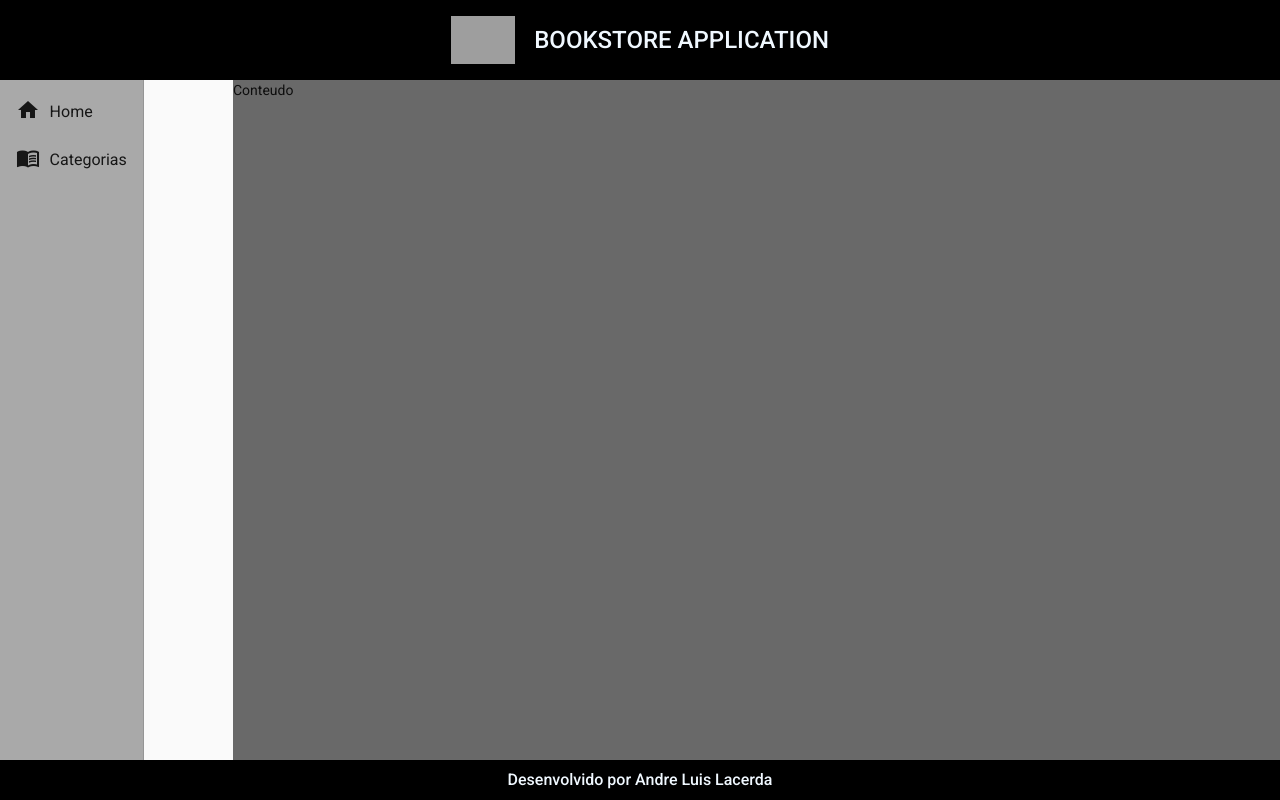
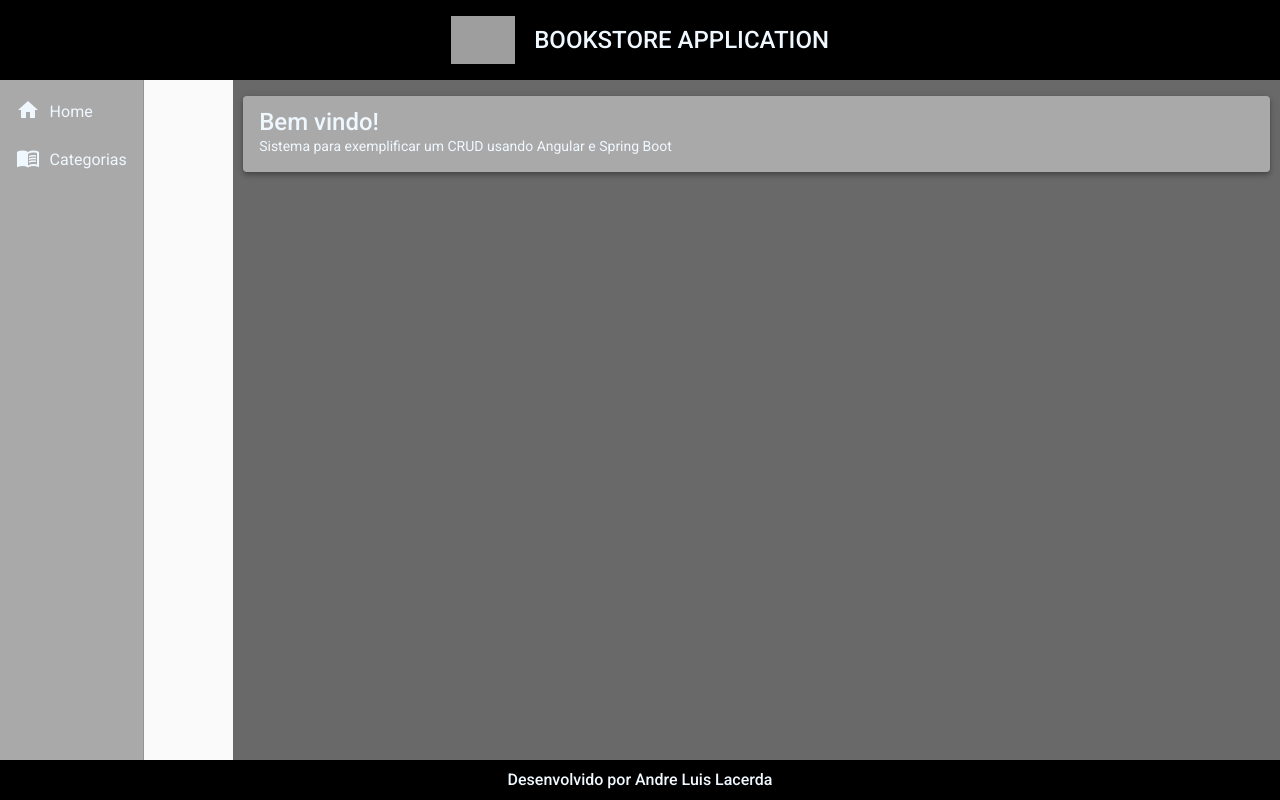
Before and after one commit to sirAndre1337/bookstore-api, an Angular app in the folder frontend/: page / in a window 1280 px wide. Built offline with nearby package versions, Linux system fonts and the light colour scheme; grey boxes are pictures that could not be loaded.

Commit message:
Home component com routas

```diff
--- a/frontend/src/app/app-routing.module.ts
+++ b/frontend/src/app/app-routing.module.ts
@@ -1,7 +1,13 @@
 import { NgModule } from '@angular/core';
 import { RouterModule, Routes } from '@angular/router';
+import { HomeComponent } from './components/views/home/home.component';
 
-const routes: Routes = [];
+const routes: Routes = [
+  {
+    path: '',
+    component: HomeComponent
+  }
+];
 
 @NgModule({
   imports: [RouterModule.forRoot(routes)],
--- a/frontend/src/app/app.module.ts
+++ b/frontend/src/app/app.module.ts
@@ -12,9 +12,11 @@
 import { MatSidenavModule } from "@angular/material/sidenav";
 import { MatListModule } from "@angular/material/list";
 import { MatIconModule } from "@angular/material/icon";
+import { MatCardModule } from "@angular/material/card";
+import { HomeComponent } from './components/views/home/home.component';
 
 @NgModule({
-  declarations: [AppComponent, HeaderComponent, FooterComponent, NavComponent],
+  declarations: [AppComponent, HeaderComponent, FooterComponent, NavComponent, HomeComponent],
   imports: [
     BrowserModule,
     AppRoutingModule,
@@ -23,6 +25,7 @@
     MatSidenavModule,
     MatListModule,
     MatIconModule,
+    MatCardModule,
   ],
   providers: [],
   bootstrap: [AppComponent],
--- a/frontend/src/app/components/template/nav/nav.component.css
+++ b/frontend/src/app/components/template/nav/nav.component.css
@@ -1,10 +1,12 @@
 .container {
   height: 85%;
+  color: aliceblue;
 }
 
 i {
   padding-right: 0.6rem;
   padding-bottom: 0.2rem;
+  color: aliceblue;
 }
 
 .sideBar {
@@ -14,3 +16,7 @@
 .content {
   background-color: dimgray;
 }
+
+span {
+    color: aliceblue;
+}
--- a/frontend/src/app/components/template/nav/nav.component.html
+++ b/frontend/src/app/components/template/nav/nav.component.html
@@ -1,9 +1,19 @@
 <mat-sidenav-container class="container">
   <mat-sidenav mode="side" opened class="sideBar">
     <mat-nav-list>
-      <a mat-list-item> <i class="material-icons">home</i> Home </a>
-      <a mat-list-item> <i class="material-icons">menu_book</i> Categorias </a>
+      <a routerLink="" mat-list-item>
+        <i class="material-icons">home</i>
+        <span>Home</span>
+      </a>
+      <a mat-list-item>
+        <i class="material-icons">menu_book</i>
+        <span>Categorias</span>
+      </a>
     </mat-nav-list>
   </mat-sidenav>
-  <mat-sidenav-content class="content"> Conteudo </mat-sidenav-content>
+  <mat-sidenav-content class="content">
+    <router-outlet>
+
+    </router-outlet>
+  </mat-sidenav-content>
 </mat-sidenav-container>
--- /dev/null
+++ b/frontend/src/app/components/views/home/home.component.css
@@ -0,0 +1,22 @@
+.home {
+  width: 95%;
+  margin: 1rem auto;
+  background-color: darkgray;
+  color: aliceblue;
+}
+
+.subtitle {
+  color: aliceblue;
+}
+
+@media (max-width: 450px) {
+  .home {
+    width: 70%;
+  }
+}
+
+@media (max-width: 770px) {
+  .home {
+    width: 90%;
+  }
+}
--- /dev/null
+++ b/frontend/src/app/components/views/home/home.component.html
@@ -0,0 +1,6 @@
+<mat-card class="home mat-elevation-z4">
+  <mat-card-title class="title">Bem vindo!</mat-card-title>
+  <mat-card-subtitle class="subtitle">
+    Sistema para exemplificar um CRUD usando Angular e Spring Boot
+  </mat-card-subtitle>
+</mat-card>
--- /dev/null
+++ b/frontend/src/app/components/views/home/home.component.ts
@@ -0,0 +1,15 @@
+import { Component, OnInit } from '@angular/core';
+
+@Component({
+  selector: 'app-home',
+  templateUrl: './home.component.html',
+  styleUrls: ['./home.component.css']
+})
+export class HomeComponent implements OnInit {
+
+  constructor() { }
+
+  ngOnInit(): void {
+  }
+
+}
--- a/frontend/src/index.html
+++ b/frontend/src/index.html
@@ -2,7 +2,7 @@
 <html lang="en">
 <head>
   <meta charset="utf-8">
-  <title>Frontend</title>
+  <title>BookStore</title>
   <base href="/">
   <meta name="viewport" content="width=device-width, initial-scale=1">
   <link rel="icon" type="image/x-icon" href="favicon.ico">
```
